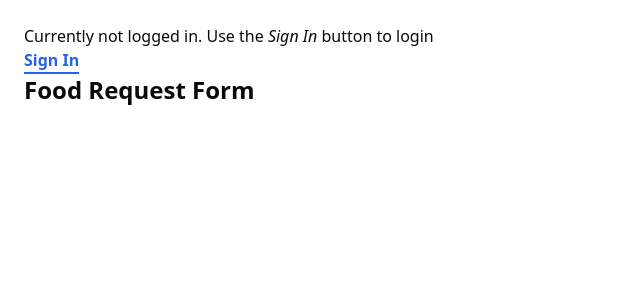
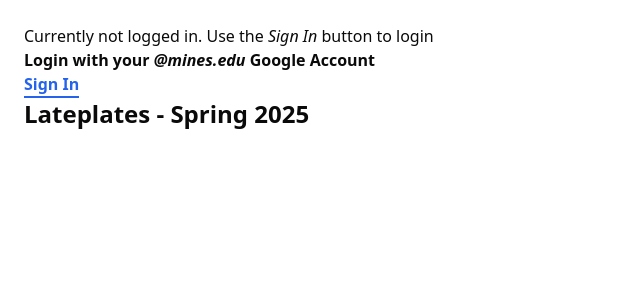
Before and after one commit to vnguyenmines/gammalp-ksgg, a Next.js app: page / in a window 1280 px wide. Shown: the top 300 px of the page, without its empty margins (0-640 px from the left). Built offline with nearby package versions, Linux system fonts and the light colour scheme; no server answers.

Commit message:
Added KSGG Lateplate branding

```diff
--- a/auth.ts
+++ b/auth.ts
@@ -15,8 +15,8 @@ export const { handlers, signIn, signOut, auth } = NextAuth({
         }
     })],
     callbacks: {
-        async signIn({ account, profile }) {
-            if (profile && profile.email && profile.name) {
+        async signIn({ profile }) {
+            if (profile && profile.email && profile.name && profile.email.endsWith("@mines.edu")) {
                 // Ensure the user is created locally in the database
                 await PRISMA.user.findUniqueOrThrow({
                     where: {
--- a/src/app/layout.tsx
+++ b/src/app/layout.tsx
@@ -16,7 +16,7 @@ export default async function RootLayout({ children }: Readonly<{ children: Reac
       <body className={`antialiased p-6 overflow-hidden`}>
         <Providers>
           <div>
-            {(session != null && session.user != undefined) ? <span>Logged in as <b>{session.user.name}</b></span> : <span>Currently not logged in. Use the <i>Sign In</i> button to login</span>}
+            {(session != null && session.user != undefined) ? <div>Logged in as <b>{session.user.name}</b></div> : <><div>Currently not logged in. Use the <i>Sign In</i> button to login</div><b>Login with your <i>@mines.edu</i> Google Account</b></>}
           </div>
           {children}
         </Providers>
--- a/src/app/onetime/page.tsx
+++ b/src/app/onetime/page.tsx
@@ -51,7 +51,7 @@ export default function Page() {
         <>
             <Toaster position="top-center" />
             <BackHomeButton />
-            <h1>One-time request form</h1>
+            <h1>One-time Lateplate Request Form</h1>
             <div className="flex flex-col gap-4">
                 <DatePicker date={date} setDate={setDate} />
                 <SelectMeal value={meal} setValue={setMeal} />
--- a/src/app/page.tsx
+++ b/src/app/page.tsx
@@ -26,7 +26,7 @@ export default async function Home() {
           <button type="submit" className="font-semibold text-blue-600 border-b-2 border-blue-600 pb-0">Sign In</button>
         </form>}
 
-        <h1 className="font-bold">Food Request Form</h1>
+        <h1 className="font-bold">Lateplates - Spring 2025</h1>
       {(session != null && session.user != undefined) &&
         <div className="flex flex-col gap-3 w-min">
           <Link href={"/recurring"} className={buttonVariants({ variant: "outline" })}>Recurring Request</Link>
--- a/src/app/recurring/page.tsx
+++ b/src/app/recurring/page.tsx
@@ -49,7 +49,7 @@ export default function Page() {
     return (
         <>
             <BackHomeButton />
-            <h1>Recurring food request form</h1>
+            <h1>Recurring Lateplate Preferences</h1>
             {/* Check all of the  */}
             {(query.isSuccess && !query.isError && !query.isFetching && recurringFormDefaultValues) ? <RecurringForm defaultValues={recurringFormDefaultValues} /> : <div>Loading...</div>}
         </>
```
